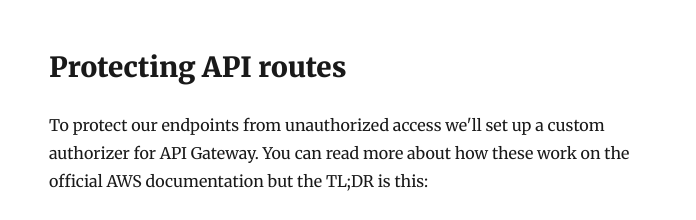
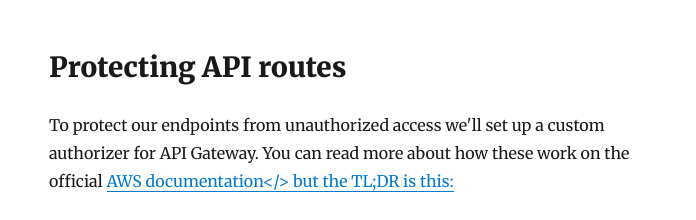
Before and after one commit to jamiedavenport/jamiedavenport.dev, a Gatsby site: page /blog/authentication-with-serverless-auth0-and-golang/ in a window 1280 px wide. Shown: the part 3187-3407 px from the top of the page, without its empty margins (276-972 px from the left). Built offline with nearby package versions, Linux system fonts and the light colour scheme; Gatsby itself is replaced by a stand-in of ours; some packages are replaced by stand-ins of ours.

Commit message:
Update Blog “authentication-with-serverless-auth0-and-golang”

```diff
--- a/content/blog/authentication-with-serverless-auth0-and-golang.md
+++ b/content/blog/authentication-with-serverless-auth0-and-golang.md
@@ -47,7 +47,7 @@ Before moving on we need to make a note of two pieces of information:
 
 ## Protecting API routes
 
-To protect our endpoints from unauthorized access we'll set up a custom authorizer for API Gateway. You can read more about how these work on the official AWS documentation but the TL;DR is this:
+To protect our endpoints from unauthorized access we'll set up a custom authorizer for API Gateway. You can read more about how these work on the official <a href="https://docs.aws.amazon.com/apigateway/latest/developerguide/apigateway-use-lambda-authorizer.html" target="_blank" rel="noopener noreferrer">AWS documentation</> but the TL;DR is this:
 * A custom authorizer is simply a lambda function that either grants or denies access to a resource.
 * API Gateway calls your authorizer to determine access to the protected lambda.
 * If access is granted then API Gateway caches the response for future requests (more on this later).
```
